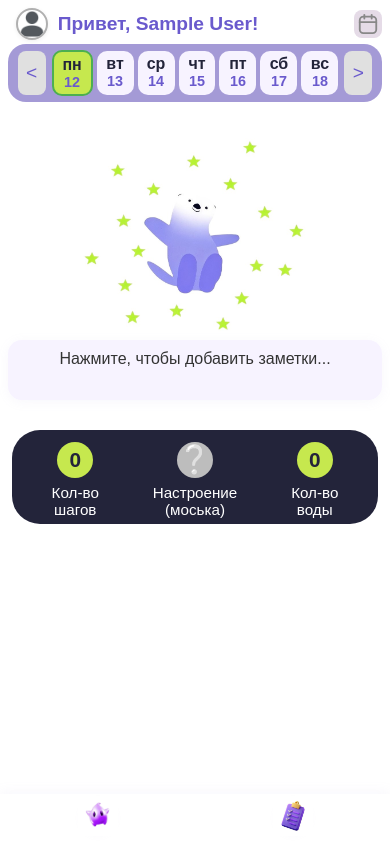
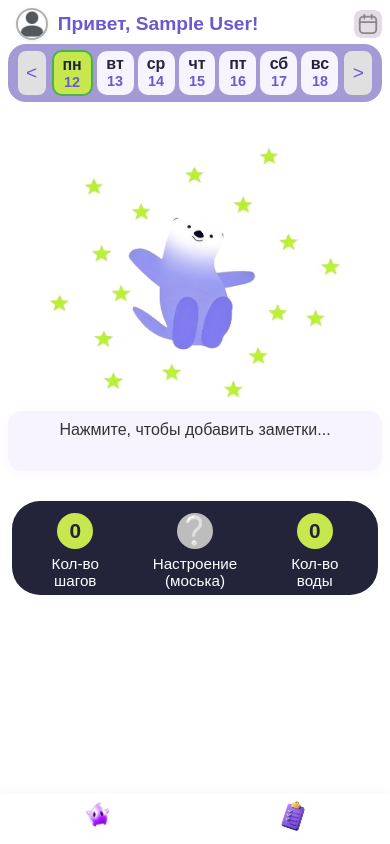
Before and after one commit to TOR2077/ZdorovoPopovich, a React (Create React App) app: page / in a window 390 px wide. Built offline with nearby package versions, Linux system fonts and the light colour scheme; sample sign-in values are in the browser's storage.

Commit message:
mobile main logo

```diff
--- a/src/pages/Home.css
+++ b/src/pages/Home.css
@@ -362,6 +362,9 @@ html, body, #root {
   .profile-dashboard-divider {
     margin: 0 8px 0 8px;
   }
+  .main-image-block img {
+    max-height: 300px !important;
+  }
 }
 
 @media (max-width: 350px) {
```
